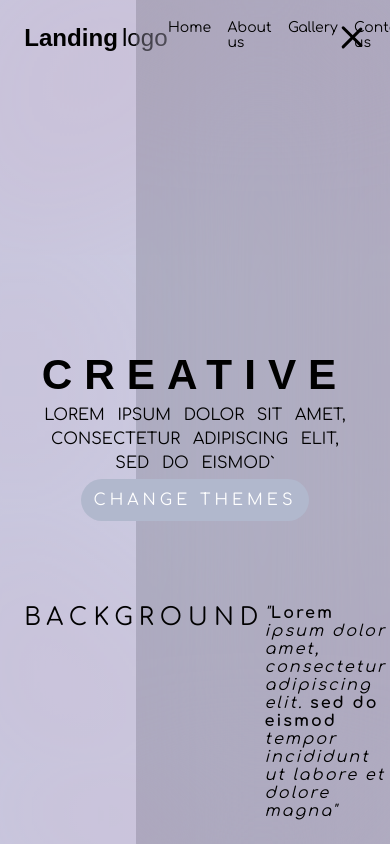
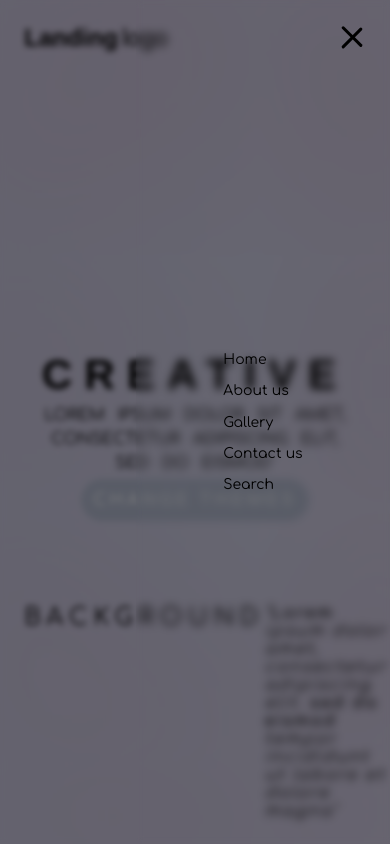
Before and after one commit to Leccon1/Creative-Landing, a React (Vite) app: page / in a window 390 px wide. Both pictures are taken after a click on the button "Открыть меню". Built offline with nearby package versions, Linux system fonts and the light colour scheme; a web font is replaced by a local one.

Commit message:
feat: add nav overlay with styles and the logic of closing when clicking on it

```diff
--- a/src/components/layuot/Header/Header.jsx
+++ b/src/components/layuot/Header/Header.jsx
@@ -14,7 +14,7 @@ const Header = () => {
   return (
     <header className={styles.header}>
       <Logo />
-      <Navigation isActive={isMenuActive} />
+      <Navigation isActive={isMenuActive} onClose={() => setIsMenuActive(false)} />
       <BurgerButton onClick={toogleMenu} isActive={isMenuActive} />
     </header>
   )
--- a/src/components/layuot/Navigation/Navigation.jsx
+++ b/src/components/layuot/Navigation/Navigation.jsx
@@ -1,7 +1,12 @@
 import styles from './Navigation.module.scss'
 
-const Navigation = ({ isActive }) => {
+const Navigation = ({ isActive, onClose }) => {
   return (
+    <>
+      <div
+        className={`${styles.navOverlay} ${isActive ? `${styles.active}` : ''}`}
+        onClick={onClose}
+      />
       <nav className={`${styles.nav} ${isActive ? `${styles.active}` : ''}`}>
         <ul className={styles.navList}>
           <li className={styles.navListItem}>Home</li>
@@ -11,6 +16,7 @@ const Navigation = ({ isActive }) => {
           <li className={styles.navListItem}>Search</li>
         </ul>
       </nav>
+    </>
   )
 }
 export default Navigation
--- a/src/components/layuot/Navigation/Navigation.module.scss
+++ b/src/components/layuot/Navigation/Navigation.module.scss
@@ -2,6 +2,7 @@
 @use '@sass/helpers' as *;
 
 .nav {
+  z-index: $z-index-modal;
   .navList {
     font-size: fluid(14, 16);
 
@@ -11,15 +12,22 @@
   }
   @include mobile {
     position: fixed;
-    backdrop-filter: blur(80px);
-    background: rgba(11, 13, 23, 0.15);
+    backdrop-filter: blur(3px);
     top: 0;
     right: -100%;
     width: rem(254);
     height: 100vh;
     padding: rem(20) rem(32);
-    align-items: flex-start;
+
+    display: flex;
+    justify-content: center;
+    align-items: center;
+
     transition: right $transition-normal;
+
+    .navList {
+      flex-direction: column;
+    }
 
     &.active {
       right: 0 !important;
@@ -31,3 +39,22 @@
     }
   }
 }
+
+.navOverlay {
+  position: fixed;
+  top: 0;
+  left: 0;
+  width: 100vw;
+  height: 100vh;
+  background: rgba(0, 0, 0, 0.5);
+  backdrop-filter: blur(3px);
+  z-index: $z-index-modal - 1;
+  opacity: 0;
+  visibility: hidden;
+  transition: all $transition-normal;
+
+  &.active {
+    opacity: 1;
+    visibility: visible;
+  }
+}
```
Lines whose indentation alone changed are shown as unchanged.
